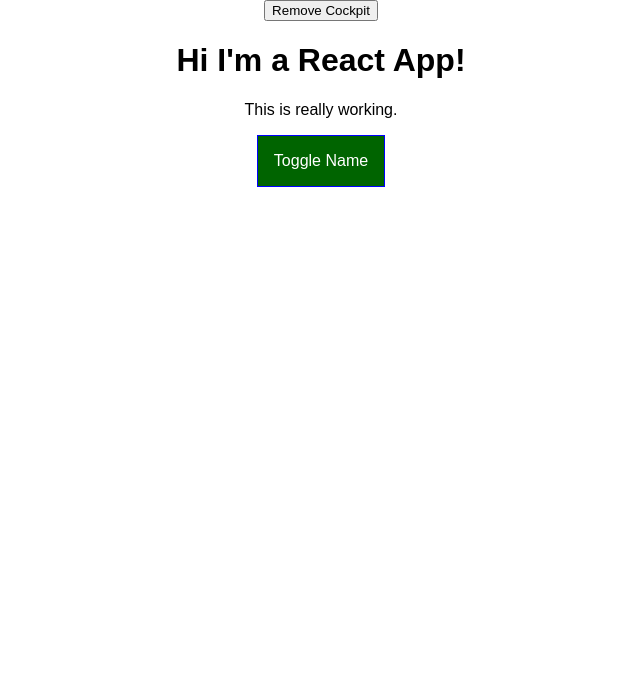
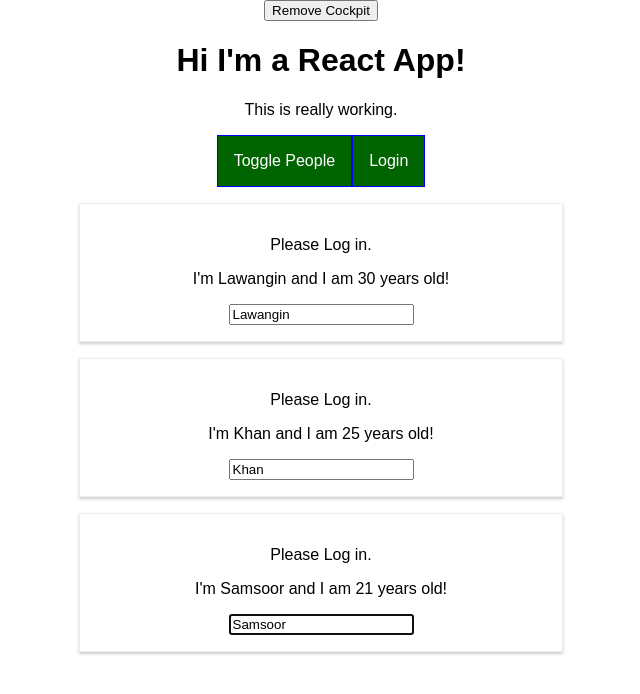
Before and after one commit to Lawangin/react-app-one, a React (Create React App) app: page / in a window 1280 px wide. Shown: the top 694 px of the page, without its empty margins (319-959 px from the left). Built offline with nearby package versions, Linux system fonts and the light colour scheme.

Commit message:
components deep dive

```diff
--- a/package.json
+++ b/package.json
@@ -3,6 +3,7 @@
   "version": "0.1.0",
   "private": true,
   "dependencies": {
+    "prop-types": "^15.7.2",
     "radium": "^0.26.0",
     "react": "^16.9.0",
     "react-dom": "^16.9.0",
--- a/src/components/Cockpit/Cockpit.js
+++ b/src/components/Cockpit/Cockpit.js
@@ -1,13 +1,19 @@
-import React, { useEffect } from 'react';
+import React, { useEffect, useRef, useContext } from 'react';
+
 import classes from "./Cockpit.module.css";
+import AuthContext from '../../context/auth-context';
 
 const Cockpit = (props) => {
+    const toggleButtonRef = useRef(null);
+    const authContext = useContext(AuthContext);
+
     useEffect(() => {
         console.log('[Cockpit.js] useEffect');
         // HTTP requests...
-        setTimeout(() => {
-            alert('Saved data to cloud!')
-        }, 1000);
+        // setTimeout(() => {
+        //     alert('Saved data to cloud!')
+        // }, 1000);
+        toggleButtonRef.current.click();
         return () => {
             console.log('[Cockpit.js] cleanup work in useEffect');
         };
@@ -26,10 +32,10 @@
         btnClass = classes.Red;
     }
 
-    if(props.persons.length <= 2) {
+    if(props.personsLength <= 2) {
         assignedClasses.push(classes.red); // at this point classes will be red
     }
-    if(props.persons.length <= 1) {
+    if(props.personsLength <= 1) {
         assignedClasses.push(classes.bold); // at this point classes are red and bold
     }
 
@@ -38,12 +44,15 @@
             <h1>Hi I'm a React App!</h1>
             <p className={assignedClasses.join(' ')}>This is really working.</p>
             <button
+                ref={toggleButtonRef}
                 className={btnClass}
                 onClick={props.clicked}>
-                Toggle Name
+                Toggle People
             </button>
+            <button onClick={authContext.login}>Login</button>
+
         </div>
     );
 };
 
-export default Cockpit;
+export default React.memo(Cockpit);
--- a/src/components/Persons/Person/Person.js
+++ b/src/components/Persons/Person/Person.js
@@ -1,15 +1,49 @@
-import React from 'react';
+import React, { Component } from 'react';
+import PropTypes from 'prop-types';
+
 import classes from './Person.module.css';
+import withClass from '../../../hoc/withClass';
+import Aux from '../../../hoc/Auxillary';
+import AuthContext from '../../../context/auth-context';
 
-const Person = (props) => {
+class Person extends Component {
+    constructor(props) {
+        super();
+        this.inputElementRef = React.createRef();
+    }
 
-    return (
-        <div className={classes.Person}>
-            <p onClick={props.click}>I'm {props.name} and I am {props.age} years old!</p>
-            <p>{props.children}</p>
-            <input type="text" onChange={props.changed} value={props.name}/>
-        </div>
-    );
+    static contextType = AuthContext;
+
+    componentDidMount() {
+        // this.inputElement.focus();
+        this.inputElementRef.current.focus();
+    }
+
+    render() {
+        return (
+            <Aux>
+                {this.context.authenticated ? <p>Authenticated!</p> : <p>Please Log in.</p>}
+
+                <p key="i-1" onClick={this.props.click}>I'm {this.props.name} and I am {this.props.age} years old!</p>
+                <p key="i-2" >{this.props.children}</p>
+                <input
+                    key="i-3"
+                    // ref={(inputEl) => {this.inputElement = inputEl}}
+                    ref={this.inputElementRef}
+                    type="text"
+                    onChange={this.props.changed}
+                    value={this.props.name}
+                />
+            </Aux>
+        );
+    }
+}
+
+Person.propTypes = {
+    click: PropTypes.func,
+    name: PropTypes.string,
+    age: PropTypes.number,
+    change: PropTypes.func
 };
 
-export default Person;
+export default withClass(Person, classes.Person);
--- a/src/components/Persons/Persons.js
+++ b/src/components/Persons/Persons.js
@@ -1,14 +1,48 @@
-import React from 'react';
+import React, { Component } from 'react';
 import Person from "./Person/Person";
 
-const Persons = (props) => props.persons.map((person, index) => {
-        return <Person
-            name={person.name}
-            age={person.age}
-            click={() => props.clicked(index)}
-            key={person.id}
-            changed={(event) => props.changed(event, person.id)}
-        />
-    });
+
+class Persons extends Component {
+
+    shouldComponentUpdate(nextProps, nextState) {
+        console.log('[Persons.js] shouldComponentUpdate');
+        if (
+            nextProps.persons !== this.props.persons ||
+            nextProps.changed !== this.props.changed ||
+            nextProps.clicked !== this.props.clicked
+        ) {
+            return true;
+        } else {
+            return false;
+        }
+    }
+
+    getSnapshotBeforeUpdate(prevProps, prevState) {
+        console.log('[Persons.js] getSnapshotBeforeUpdate');
+        return null;
+    }
+
+    componentDidUpdate() {
+        console.log('[Persons.js] componentDidUpdate');
+    }
+
+    componentDidMount() {
+        console.log('[Persons.js] componentDidMount');
+    }
+
+    render() {
+        return this.props.persons.map((person, index) => {
+            return (
+                <Person
+                    name={person.name}
+                    age={person.age}
+                    click={() => this.props.clicked(index)}
+                    key={person.id}
+                    changed={(event) => this.props.changed(event, person.id)}
+                />
+            );
+        });
+    }
+}
 
 export default Persons;
--- a/src/containers/App.js
+++ b/src/containers/App.js
@@ -1,7 +1,11 @@
 import React, { Component } from 'react';
+
 import classes from './App.module.css';
 import Persons from '../components/Persons/Persons';
 import Cockpit from '../components/Cockpit/Cockpit';
+import withClass from '../hoc/withClass';
+import Aux from '../hoc/Auxillary';
+import AuthContext from '../context/auth-context';
 
 
 class App extends Component {
@@ -13,7 +17,9 @@
     ],
     otherState: 'some other value',
     showPersons: false,
-    showCockpit: true
+    showCockpit: true,
+    changeCounter: 0,
+    authenticated: false
   };
 
 
@@ -33,8 +39,11 @@
     const persons = [...this.state.persons];
     persons[personIndex] = person;
 
-    this.setState({
-      persons: persons
+    this.setState((prevState, props) => {
+      return {
+        persons: persons,
+        changeCounter: prevState.changeCounter + 1
+      }
     });
   };
 
@@ -51,6 +60,10 @@
     //flips between true and false
     this.setState({showPersons: !doesShow})
   };
+
+  loginHandler = () => {
+    this.setState({ authenticated: true });
+  }
 
   render() {
     let persons = null;
@@ -69,20 +82,23 @@
 
 
     return (
-      <div className={classes.App}>
+      <Aux>
         <button onClick={() => { this.setState({ showCockpit: false })}}>Remove Cockpit</button>
+        <AuthContext.Provider value={{authenticated: this.state.authenticated, login: this.loginHandler}}>
         {this.state.showCockpit ? (
             <Cockpit
             showPerson={this.state.showPersons}
-            persons={this.state.persons}
+            personsLength={this.state.persons.length}
             clicked={this.togglePersonsHandler}
             />
         ) : null}
 
         {persons}
-      </div>
+        </AuthContext.Provider>
+
+      </Aux>
     );
   }
 }
 
-export default App;
+export default withClass(App, classes.App);
--- /dev/null
+++ b/src/context/auth-context.js
@@ -0,0 +1,8 @@
+import React from 'react';
+
+const authContext = React.createContext({
+    authenticated: false,
+    login: () => {}
+});
+
+export default authContext;
--- /dev/null
+++ b/src/hoc/Auxillary.js
@@ -0,0 +1,3 @@
+const aux = props => props.children;
+
+export default aux;
--- /dev/null
+++ b/src/hoc/withClass.js
@@ -0,0 +1,11 @@
+import React from 'react';
+
+const withClass = (WrappedComponent, className) => {
+    return props => (
+        <div className={className}>
+            <WrappedComponent {...props} />
+        </div>
+    );
+};
+
+export default withClass;
```
